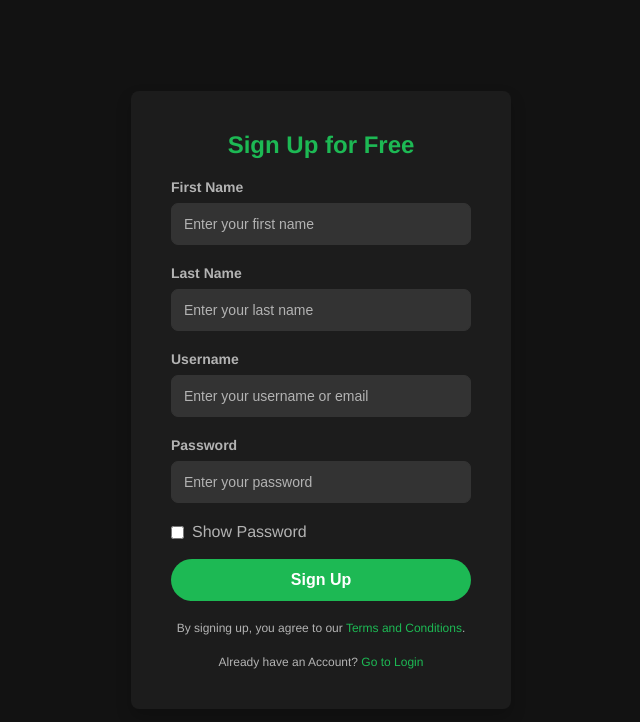
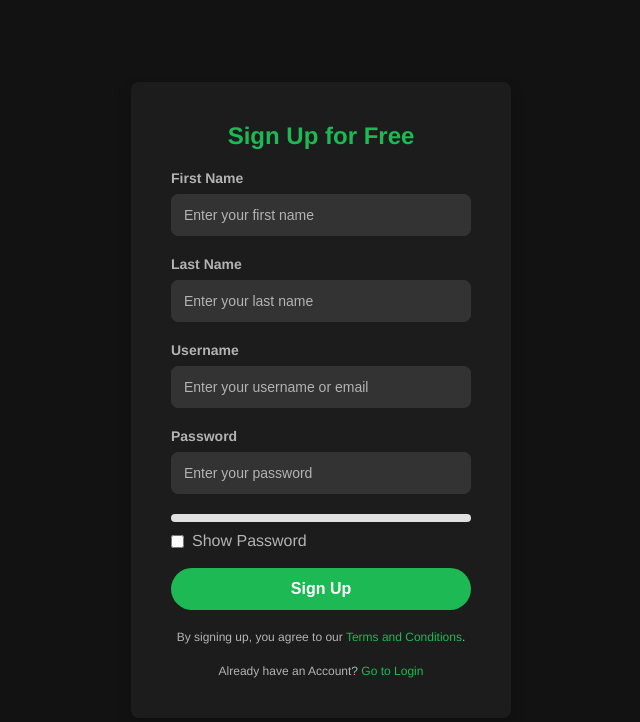
Before and after one commit to johnryl21/IT_412-proj, a PHP site: page /register.php in a window 1280 px wide. Shown: the top 722 px of the page, without its empty margins (319-959 px from the left). Run offline with PHP 8.4, Linux system fonts and the light colour scheme.

Commit message:
Update register.php

```diff
--- a/php/register.php
+++ b/php/register.php
@@ -4,6 +4,7 @@ require '../db/db_connection.php'; // Include the DB connection
 session_start(); // Start the session
 $pepper = "pepper_string"; // Static Pepper
 $error = ''; // Variable to hold error message
+$strength = ''; // Variable to hold password strength
 
 if ($_SERVER['REQUEST_METHOD'] == 'POST') {
     $firstname = $_POST['firstname'];
@@ -14,7 +15,17 @@ if ($_SERVER['REQUEST_METHOD'] == 'POST') {
     // Password validation: must contain letters, numbers, and symbols
     if (!preg_match('/[A-Za-z]/', $password) || !preg_match('/[0-9]/', $password) || !preg_match('/[^A-Za-z0-9]/', $password)) {
         $error = "Password must contain at least one letter, one number, and one special character.";
+        $strength = 'weak'; // Set strength to weak
     } else {
+        // Check the strength of the password
+        if (strlen($password) >= 8) {
+            $strength = 'strong';
+        } elseif (strlen($password) >= 5) {
+            $strength = 'medium';
+        } else {
+            $strength = 'weak';
+        }
+
         // Check if the username already exists
         $checkStmt = $conn->prepare("SELECT * FROM users WHERE username = ?");
         $checkStmt->bind_param('s', $username);
@@ -50,7 +61,6 @@ if ($_SERVER['REQUEST_METHOD'] == 'POST') {
 
     $conn->close();
 }
-
 ?>
 
 <!DOCTYPE html>
@@ -123,7 +133,6 @@ if ($_SERVER['REQUEST_METHOD'] == 'POST') {
             display: flex;
             align-items: center;
             margin-top: 10px;
-            /* Add some spacing above the checkbox */
         }
 
         .submit-btn {
@@ -163,6 +172,43 @@ if ($_SERVER['REQUEST_METHOD'] == 'POST') {
             margin-bottom: 20px;
             font-size: 14px;
         }
+
+        .progress-bar-container {
+            width: 100%;
+            background-color: #e0e0e0;
+            /* Light grey background */
+            border-radius: 5px;
+            margin: 10px 0;
+            height: 8px;
+            /* Adjust the height here */
+        }
+
+        .progress-bar {
+            height: 100%;
+            /* Full height of the container */
+            border-radius: 5px;
+            text-align: center;
+            line-height: 8px;
+            /* Adjusted to match the new height */
+            font-size: 12px;
+            /* Smaller font size for thinner bar */
+        }
+
+        .weak {
+            background-color: #1DB954;
+            /* Spotify Green */
+        }
+
+        .medium {
+            background-color: #FFD700;
+            /* Yellow */
+            color: black;
+        }
+
+        .strong {
+            background-color: #FF3838;
+            /* A brighter red */
+        }
     </style>
 </head>
 
@@ -170,12 +216,10 @@ if ($_SERVER['REQUEST_METHOD'] == 'POST') {
 
     <div class="registration-container">
         <h2>Sign Up for Free</h2>
-
         <!-- Show the error message if it exists -->
         <?php if ($error): ?>
             <div class="error-message"><?php echo $error; ?></div>
         <?php endif; ?>
-
         <form method="POST" action="register.php">
             <div class="input-group">
                 <label for="firstname">First Name</label>
@@ -192,6 +236,12 @@ if ($_SERVER['REQUEST_METHOD'] == 'POST') {
             <div class="input-group">
                 <label for="password">Password</label>
                 <input type="password" id="password" name="password" placeholder="Enter your password" required>
+            </div>
+            <!-- Password Strength Progress Bar -->
+            <div class="progress-bar-container">
+                <div class="progress-bar <?php echo $strength; ?>" id="password-strength-bar" style="width: 0%;">
+                    <!-- Initial state, will be updated by JavaScript -->
+                </div>
             </div>
             <div class="show-password">
                 <input type="checkbox" id="show-password">
@@ -213,13 +263,33 @@ if ($_SERVER['REQUEST_METHOD'] == 'POST') {
         // Show/Hide Password functionality
         const passwordField = document.getElementById('password');
         const showPasswordCheckbox = document.getElementById('show-password');
+        const passwordStrengthBar = document.getElementById('password-strength-bar');
 
         showPasswordCheckbox.addEventListener('change', function () {
-            if (this.checked) {
-                passwordField.type = 'text';
-            } else {
-                passwordField.type = 'password';
+            passwordField.type = this.checked ? 'text' : 'password';
+        });
+
+        passwordField.addEventListener('input', function () {
+            const password = this.value;
+            let strength = 'weak';
+            let width = '0%';
+
+            // Check password strength
+            if (password.length >= 8 && /[A-Za-z]/.test(password) && /[0-9]/.test(password) && /[^A-Za-z0-9]/.test(password)) {
+                strength = 'strong';
+                width = '100%';
+            } else if (password.length >= 5) {
+                strength = 'medium';
+                width = '60%';
+            } else if (password.length > 0) {
+                strength = 'weak';
+                width = '30%';
             }
+
+            // Update progress bar style
+            passwordStrengthBar.className = 'progress-bar ' + strength;
+            passwordStrengthBar.style.width = width;
+            passwordStrengthBar.textContent = strength.charAt(0).toUpperCase() + strength.slice(1); // Capitalize first letter
         });
     </script>
 
```
